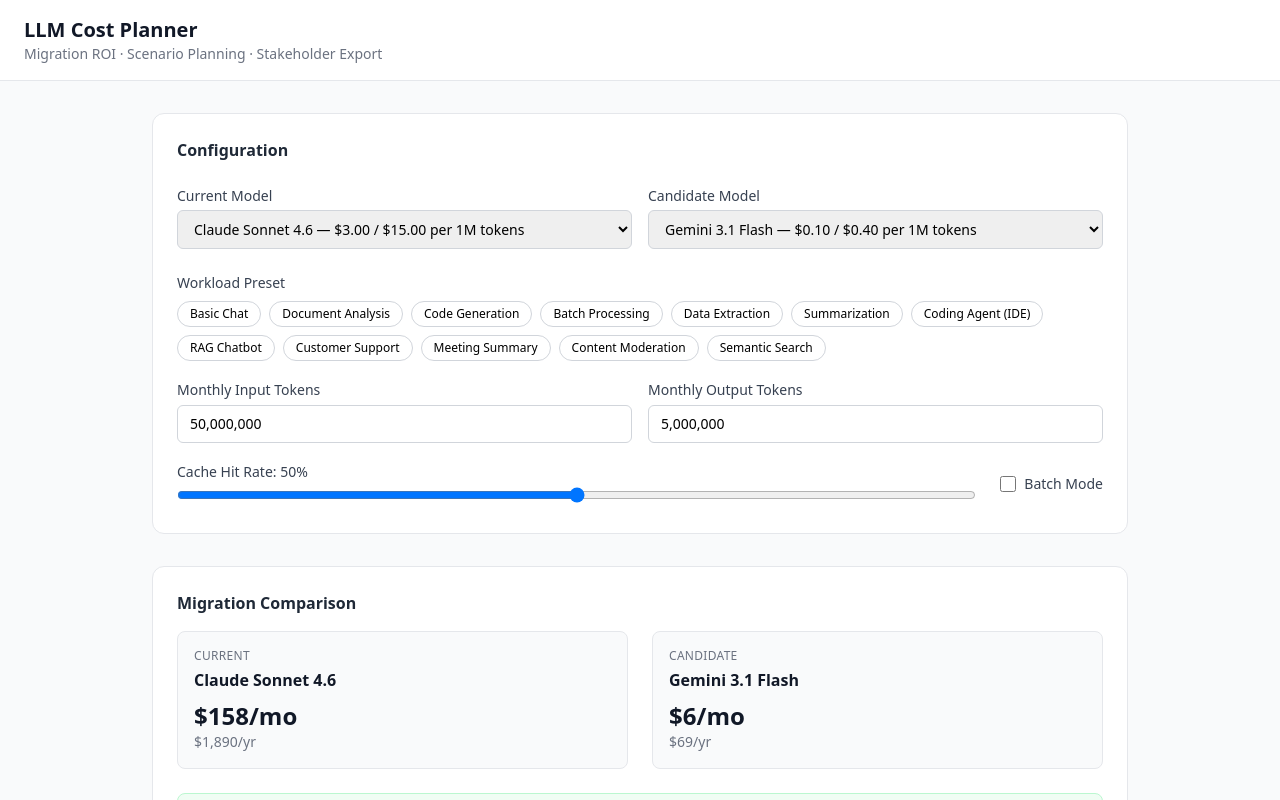
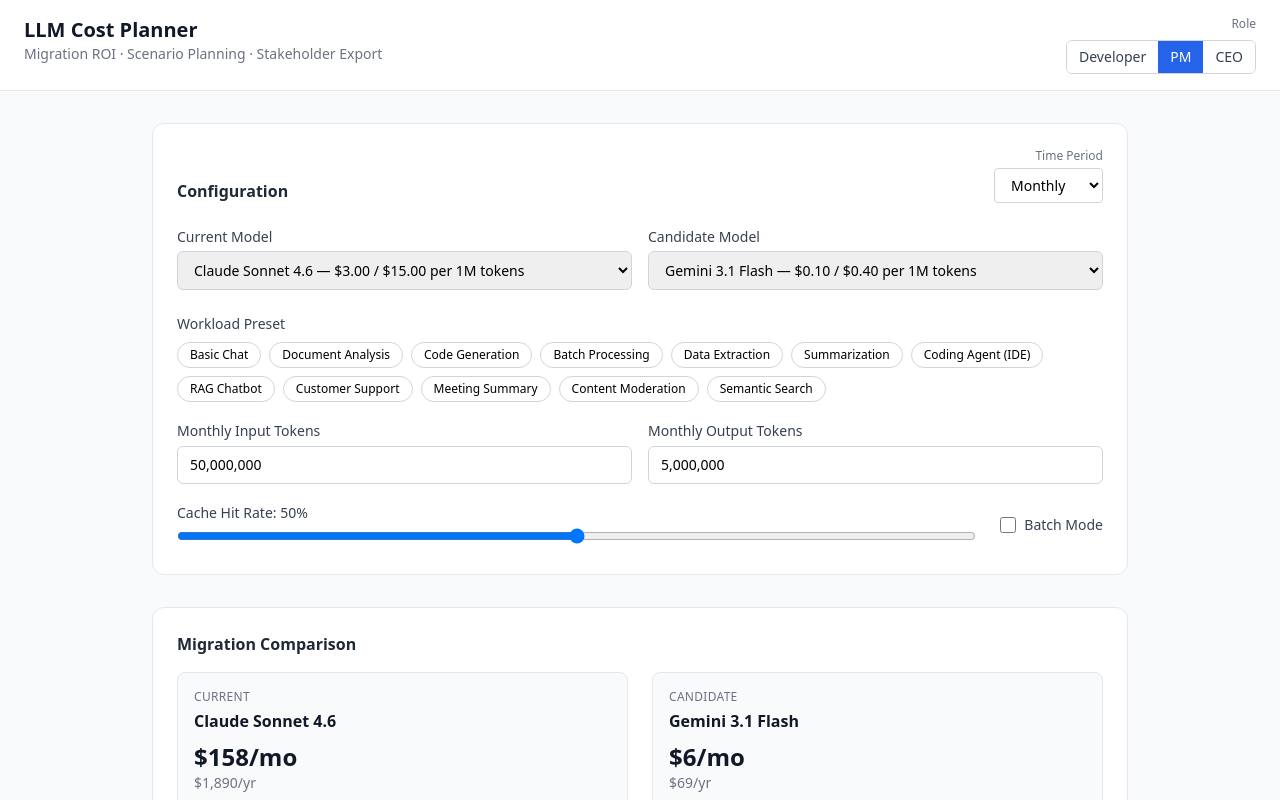
Before and after one commit to tayna99/token_simulator, a React (Vite) app: page / in a window 1280 px wide. Shown: the top 800 px of the page. Built offline with nearby package versions, Linux system fonts and the light colour scheme.

Commit message:
feat: role selector + period selector + SimState restructure (role/period/requests/users/budget)

```diff
--- a/src/App.tsx
+++ b/src/App.tsx
@@ -8,6 +8,9 @@
 import { CostBreakdown } from './components/CostBreakdown'
 import { BudgetCap } from './components/BudgetCap'
 import { SummaryCard } from './components/SummaryCard'
+import { RoleSelector } from './components/RoleSelector'
+import { PeriodSelector } from './components/PeriodSelector'
+import { ROLE_PACK } from './lib/roleLanguage'
 
 export type Role = 'developer' | 'pm' | 'ceo'
 export type Period = 'day' | 'week' | 'month' | 'quarter' | 'year'
@@ -55,13 +58,25 @@
 
   return (
     <div className="min-h-screen bg-gray-50" translate="no">
-      <header className="bg-white border-b border-gray-200 px-6 py-4">
-        <h1 className="text-xl font-semibold text-gray-900">LLM Cost Planner</h1>
-        <p className="text-sm text-gray-500">Migration ROI · Scenario Planning · Stakeholder Export</p>
+      <header className="bg-white border-b border-gray-200 px-6 py-4 flex items-start justify-between">
+        <div>
+          <h1 className="text-xl font-semibold text-gray-900">LLM Cost Planner</h1>
+          <p className="text-sm text-gray-500">Migration ROI · Scenario Planning · Stakeholder Export</p>
+        </div>
+        <div className="text-right">
+          <p className="text-xs text-gray-500 mb-2">Role</p>
+          <RoleSelector value={state.role} onChange={r => setState(s => ({ ...s, role: r }))} />
+        </div>
       </header>
       <main className="max-w-5xl mx-auto px-6 py-8 flex flex-col gap-8">
         <section className="bg-white rounded-xl border border-gray-200 p-6 flex flex-col gap-6">
-          <h2 className="text-base font-semibold text-gray-800">Configuration</h2>
+          <div className="flex items-end justify-between">
+            <h2 className="text-base font-semibold text-gray-800">Configuration</h2>
+            <div className="text-right">
+              <p className="text-xs text-gray-500 mb-1">Time Period</p>
+              <PeriodSelector value={state.period} onChange={p => setState(s => ({ ...s, period: p }))} />
+            </div>
+          </div>
           <div className="grid grid-cols-2 gap-4">
             <ModelSelector
               label="Current Model"
@@ -87,10 +102,22 @@
           />
         </section>
 
-        <MigrationPanel state={state} />
-        <CostBreakdown state={state} />
-        <BudgetCap state={state} onBudgetChange={v => setState(s => ({ ...s, monthlyBudgetUsd: v }))} />
-        <ScenarioPlanner state={state} />
+        {/* Role-aware panel ordering */}
+        {ROLE_PACK[state.role].emphasisOrder.map(panelName => {
+          switch (panelName) {
+            case 'migration':
+              return <MigrationPanel key="migration" state={state} />
+            case 'breakdown':
+              return <CostBreakdown key="breakdown" state={state} />
+            case 'budget':
+              return <BudgetCap key="budget" state={state} onBudgetChange={v => setState(s => ({ ...s, monthlyBudgetUsd: v }))} />
+            case 'scenario':
+              return <ScenarioPlanner key="scenario" state={state} />
+            default:
+              return null
+          }
+        })}
+
         <SummaryCard state={state} />
       </main>
     </div>
--- /dev/null
+++ b/src/components/PeriodSelector.tsx
@@ -0,0 +1,30 @@
+import type { Period } from '../App'
+
+interface Props {
+  value: Period
+  onChange: (p: Period) => void
+}
+
+const PERIODS: Array<[Period, string]> = [
+  ['day', 'Daily'],
+  ['week', 'Weekly'],
+  ['month', 'Monthly'],
+  ['quarter', 'Quarterly'],
+  ['year', 'Yearly'],
+]
+
+export function PeriodSelector({ value, onChange }: Props) {
+  return (
+    <select
+      value={value}
+      onChange={e => onChange(e.target.value as Period)}
+      className="px-3 py-1.5 text-sm border border-gray-300 rounded bg-white hover:border-gray-400 focus:outline-none focus:border-blue-500"
+    >
+      {PERIODS.map(([p, label]) => (
+        <option key={p} value={p}>
+          {label}
+        </option>
+      ))}
+    </select>
+  )
+}
--- /dev/null
+++ b/src/components/RoleSelector.tsx
@@ -0,0 +1,37 @@
+import type { Role } from '../App'
+
+interface Props {
+  value: Role
+  onChange: (r: Role) => void
+}
+
+export function RoleSelector({ value, onChange }: Props) {
+  const roles: Array<[Role, string]> = [
+    ['developer', 'Developer'],
+    ['pm', 'PM'],
+    ['ceo', 'CEO'],
+  ]
+
+  return (
+    <div
+      className="inline-flex rounded-md border border-gray-300 overflow-hidden"
+      role="tablist"
+    >
+      {roles.map(([r, label]) => (
+        <button
+          key={r}
+          role="tab"
+          aria-pressed={value === r}
+          onClick={() => onChange(r)}
+          className={`px-3 py-1.5 text-sm transition-colors ${
+            value === r
+              ? 'bg-blue-600 text-white'
+              : 'bg-white text-gray-700 hover:bg-gray-50'
+          }`}
+        >
+          {label}
+        </button>
+      ))}
+    </div>
+  )
+}
```
